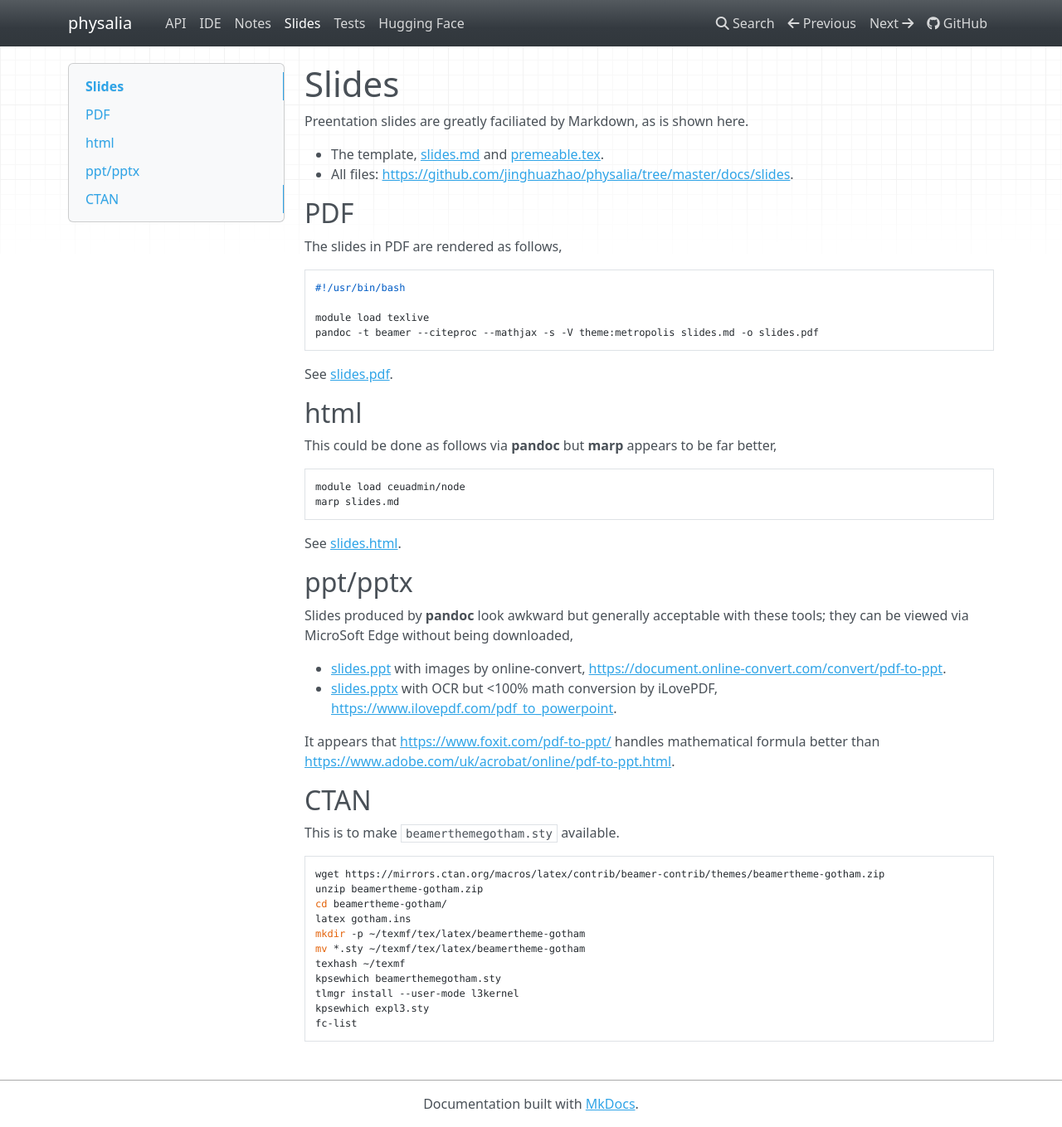
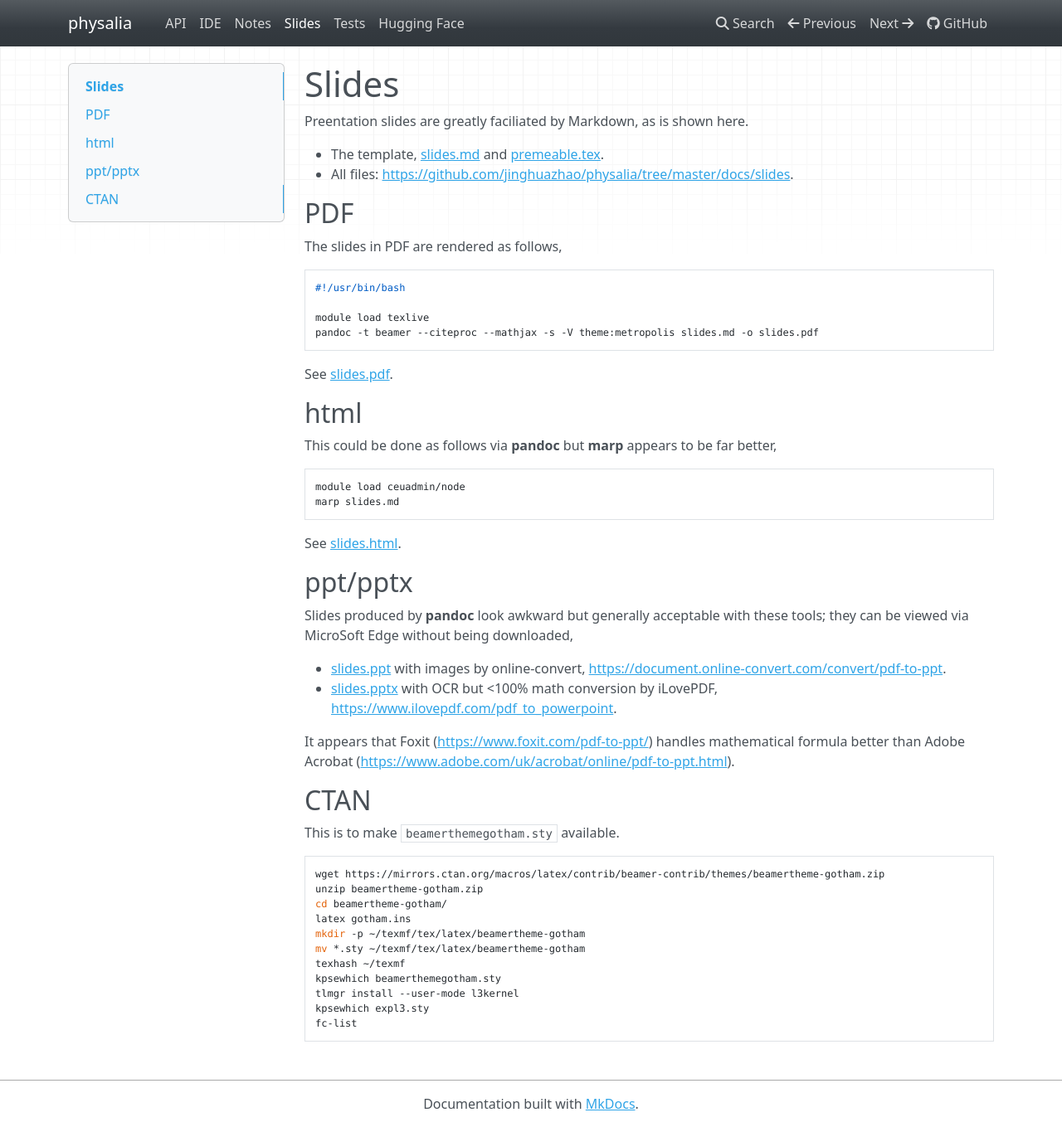
Before and after one commit to jinghuazhao/physalia, an MkDocs documentation site: the page built from docs/slides.md, in a window 1280 px wide and 1359 px high. Shown: the whole window at 83% size. Built offline with MkDocs 1.6.1, drawn with Linux system fonts in a browser that asks for light colours; nearby versions of some CDN libraries; a script that is not in the unit is left out.

Commit message:
physalia

```diff
--- a/docs/slides.md
+++ b/docs/slides.md
@@ -36,7 +36,7 @@ Slides produced by **pandoc** look awkward but generally acceptable with these t
 - <a href="slides.ppt">slides.ppt</a> with images by online-convert, <https://document.online-convert.com/convert/pdf-to-ppt>.
 - <a href="slides.pptx">slides.pptx</a> with OCR but <100% math conversion by iLovePDF, <https://www.ilovepdf.com/pdf_to_powerpoint>.
 
-It appears that <https://www.foxit.com/pdf-to-ppt/> handles mathematical formula better than <https://www.adobe.com/uk/acrobat/online/pdf-to-ppt.html>.
+It appears that Foxit (<https://www.foxit.com/pdf-to-ppt/>) handles mathematical formula better than Adobe Acrobat (<https://www.adobe.com/uk/acrobat/online/pdf-to-ppt.html>).
 
 ## CTAN
 
```
